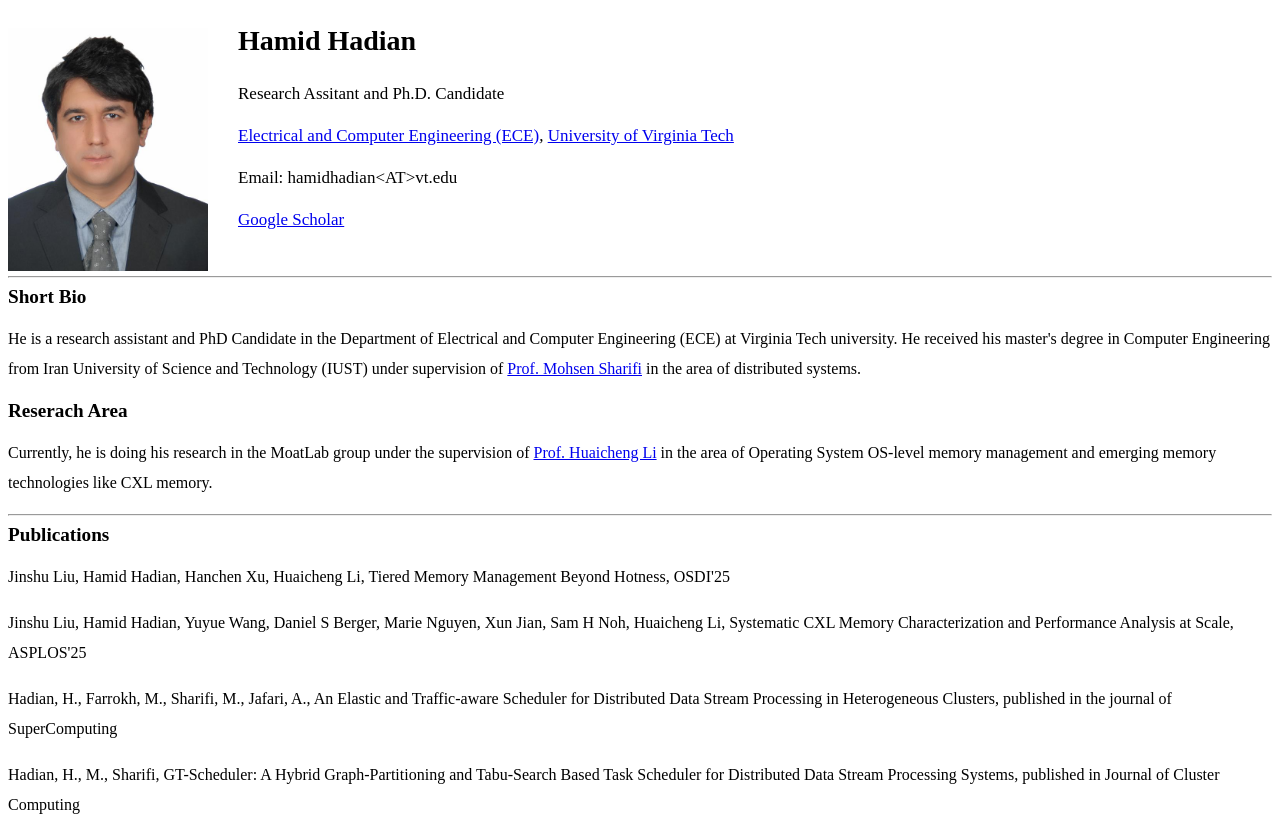
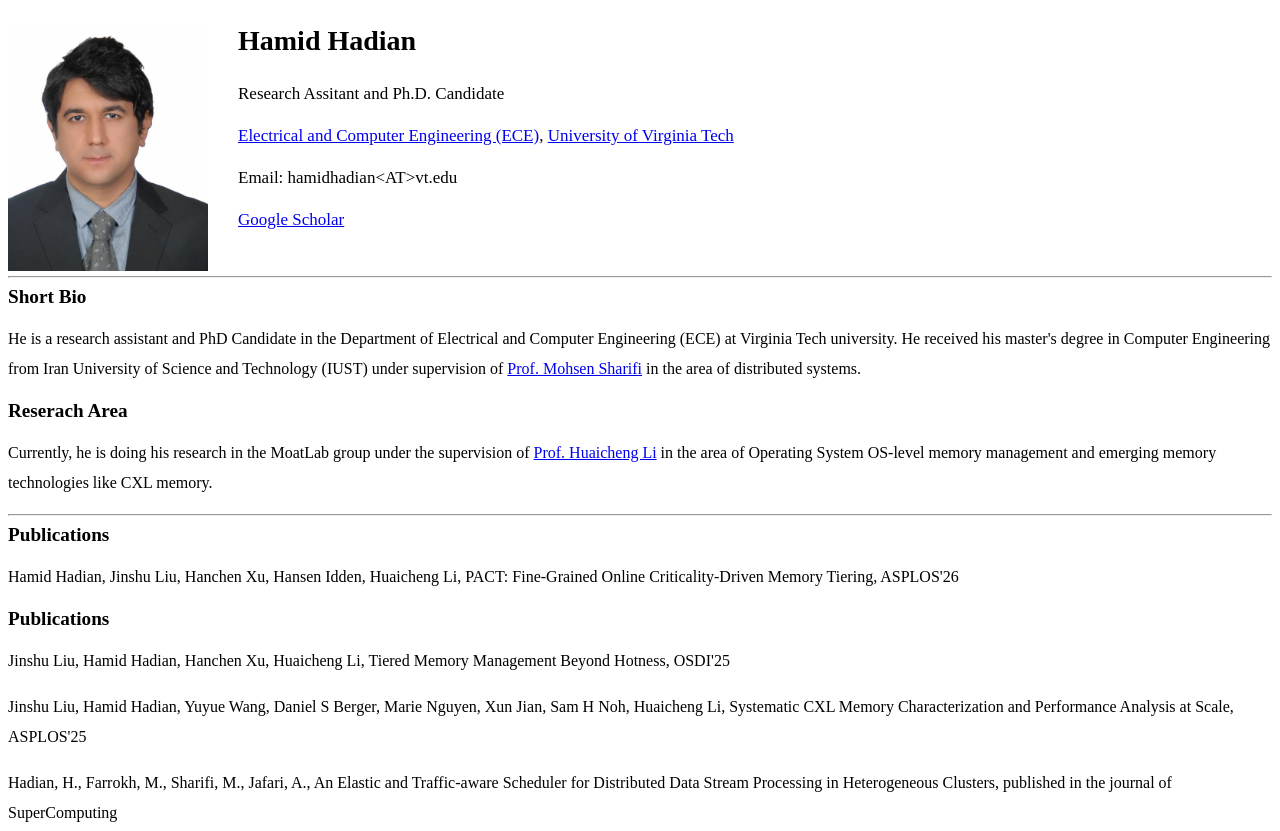
Before and after one commit to hamidhadian/hamidhadian.github.io, a plain HTML site: page index.html in a window 1280 px wide. Shown: the top 831 px of the page. Drawn offline with Linux system fonts and the light colour scheme.

Commit message:
Update index.html

```diff
--- a/index.html
+++ b/index.html
@@ -42,6 +42,12 @@
 
 
 <hr>
+
+<b><big>Publications</big></b>
+<p style="line-height:30px">
+Hamid Hadian, Jinshu Liu, Hanchen Xu, Hansen Idden, Huaicheng Li, PACT: Fine-Grained Online Criticality-Driven Memory Tiering, ASPLOS'26
+</p>
+
 
 <b><big>Publications</big></b>
 <p style="line-height:30px">
```
